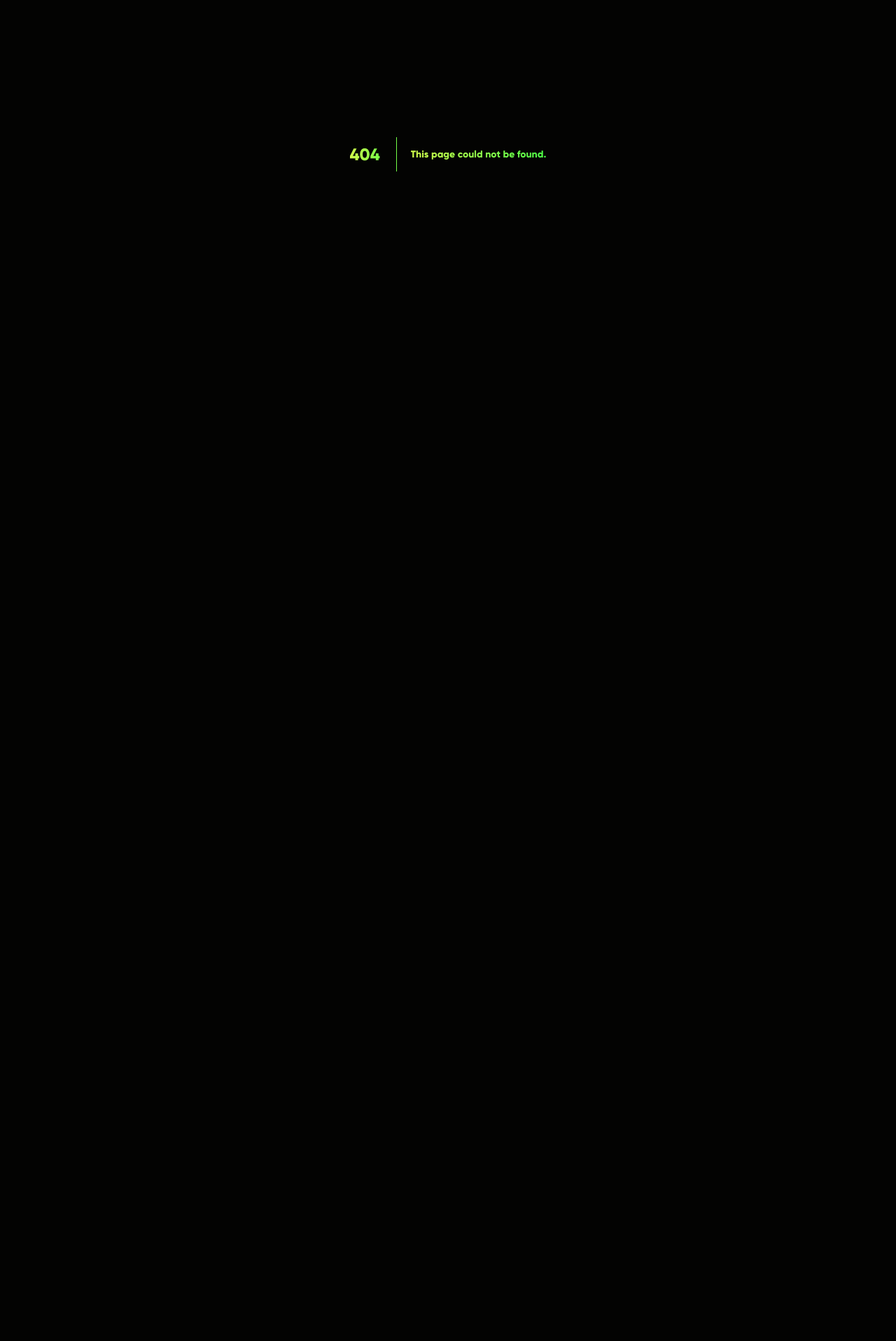
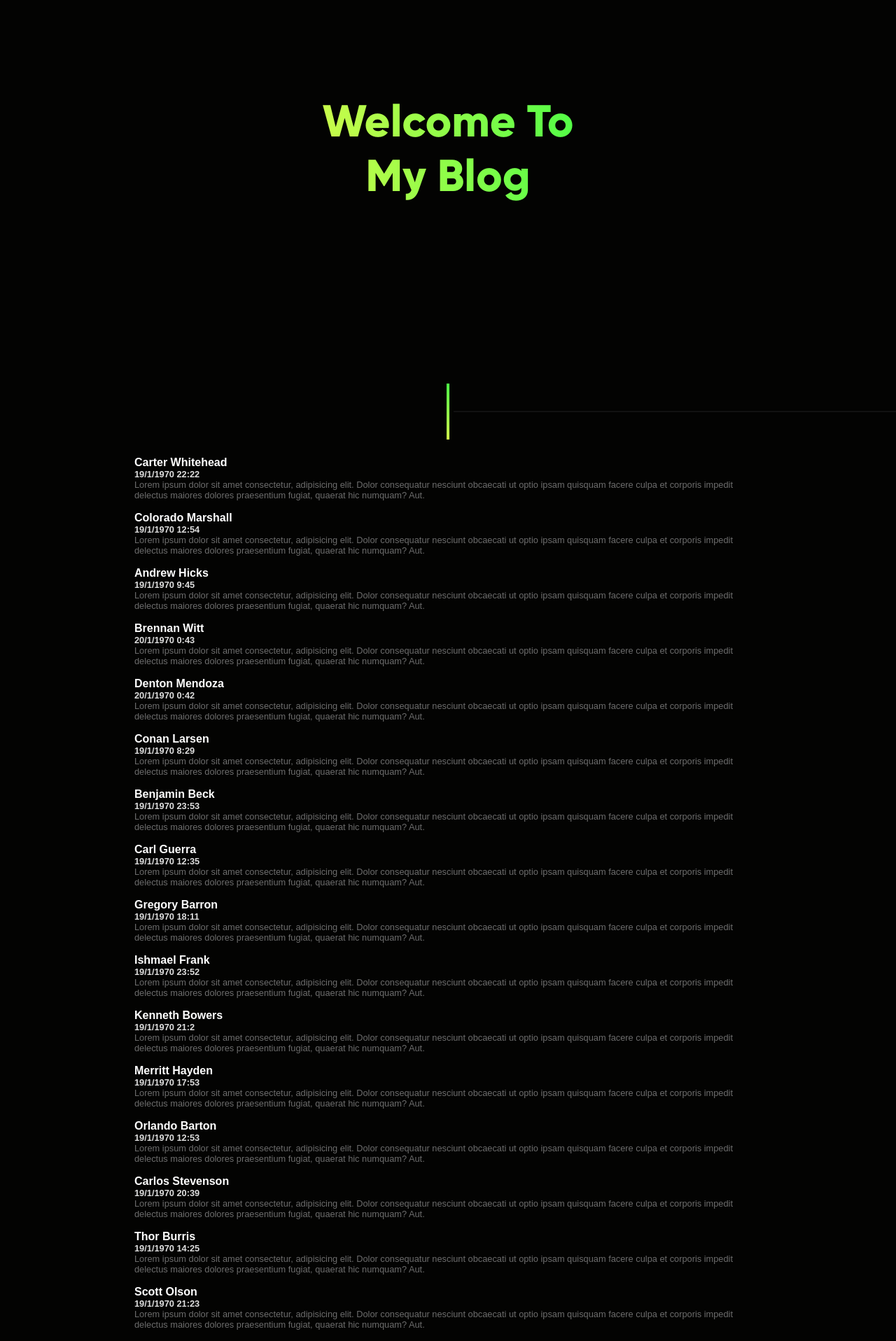
Before and after one commit to safin-sys/rudra-nil-utsa, a Next.js app: page /blog in a window 1280 px wide. Before the commit this address had no page. Shown: the part 180-2096 px from the top of the page at 70% size. Before the commit the page ends 800 px from the top, so only its background shows below. Built offline with nearby package versions, Linux system fonts and the light colour scheme.

Commit message:
hero component upgrade

```diff
--- /dev/null
+++ b/components/Blog.jsx
@@ -0,0 +1,54 @@
+import style from '../styles/blog/Blog.module.scss'
+
+const blogs = [
+    {title: "Carter Whitehead", date: "1635728586"},
+	{title: "Colorado Marshall", date: "1601689917"},
+	{title: "Andrew Hicks", date: "1590316540"},
+	{title: "Brennan Witt", date: "1644188407"},
+	{title: "Denton Mendoza", date: "1644157562"},
+	{title: "Conan Larsen", date: "1585762993"},
+	{title: "Benjamin Beck", date: "1641193978"},
+	{title: "Carl Guerra", date: "1600514872"},
+	{title: "Gregory Barron", date: "1620673955"},
+	{title: "Ishmael Frank", date: "1641139465"},
+	{title: "Kenneth Bowers", date: "1630962435"},
+	{title: "Merritt Hayden", date: "1619591434"},
+	{title: "Orlando Barton", date: "1601636069"},
+	{title: "Carlos Stevenson", date: "1629596421"},
+	{title: "Thor Burris", date: "1607112655"},
+	{title: "Scott Olson", date: "1632230572"},
+	{title: "Baxter King", date: "1619392768"},
+	{title: "Lucius Maldonado", date: "1639656709"},
+	{title: "Cedric Tillman", date: "1599048555"},
+	{title: "Sean Herman", date: "1627049251"}
+]
+
+const content = "Lorem ipsum dolor sit amet consectetur, adipisicing elit. Dolor consequatur nesciunt obcaecati ut optio ipsam quisquam facere culpa et corporis impedit delectus maiores dolores praesentium fugiat, quaerat hic numquam? Aut."
+
+const Blog = () => {
+    return (
+        <main className={`${style.main} container`}>
+            {blogs.map((blog, i) => {
+                 return <Card key={i} title={blog.title} date={blog.date} content={content} />
+            })}
+        </main>
+    )
+}
+
+export default Blog
+
+const Card = ({ title, date, content }) => {
+    const handleDate = () => {
+        const num = parseInt(date)
+        const d = new Date(num)
+        return d
+    }
+    handleDate()
+    return (
+        <div className={style.cards}>
+            <h1>{title}</h1>
+            <h6>{`${handleDate().getDate()}/${handleDate().getMonth() + 1}/${handleDate().getFullYear()}`} {`${handleDate().getHours()}:${handleDate().getMinutes()}`}</h6>
+            <p>{content}</p>
+        </div>
+    )
+}
--- a/components/Hero.jsx
+++ b/components/Hero.jsx
@@ -1,8 +1,8 @@
-import style from '../styles/index/Hero.module.scss'
+import style from '../styles/Hero.module.scss'
 import { BiCoffee } from 'react-icons/bi'
 import { useRouter } from 'next/router'
 
-export default function Hero() {
+export default function Hero({ title, btn }) {
     const router = useRouter();
     const handleClick = e => {
         e.preventDefault();
@@ -10,8 +10,8 @@ export default function Hero() {
     }
     return (
         <div className={`${style.heroContainer} container`}>
-            <h1 className="gradientTitle">Hello Guys! <br/> I'm Rudra.</h1>
-            <button onClick={handleClick} className="regular-btn"><BiCoffee />Explore</button>
+            <h1 className="gradientTitle">{title}</h1>
+            {btn && <button onClick={handleClick} className="regular-btn"><BiCoffee />{btn}</button>}
         </div>
     )
 }
--- a/pages/about/index.js
+++ b/pages/about/index.js
@@ -3,6 +3,7 @@ import Navbar from "../../components/Navbar";
 import About from "../../components/About";
 import Footer from "../../components/Footer";
 import Divider from "../../components/Divider"
+import Hero from "../../components/Hero";
 
 export const getStaticProps = () => {
     const about = [
@@ -32,6 +33,8 @@ export default function AboutPage({ about }) {
                 <title>About | Rudra Nil Utsa</title>
             </Head>
             <Navbar />
+            <Hero title="About Me" />
+            <Divider />
             {about.map((abt, i) => {
                 return <About key={i} about={abt} left={i % 2 === 0? true : false} />
             })}
--- /dev/null
+++ b/pages/blog/index.js
@@ -0,0 +1,23 @@
+import Head from "next/head"
+import Blog from "../../components/Blog"
+import Divider from "../../components/Divider"
+import Footer from "../../components/Footer"
+import Hero from "../../components/Hero"
+import Navbar from "../../components/Navbar"
+
+const BlogPage = () => {
+    return (
+        <>
+            <Head>
+                <title>Blog | Rudra Nil Utsa</title>
+            </Head>
+            <Navbar />
+            <Hero title="Welcome To My Blog" />
+            <Divider direction="right" />
+            <Blog />
+            <Footer />
+        </>
+    )
+}
+
+export default BlogPage
--- a/pages/index.js
+++ b/pages/index.js
@@ -60,7 +60,7 @@ export default function Home({ services, packs }) {
         <link rel="icon" href="/favicon.ico" />
       </Head>
       <Navbar />
-      <Hero />
+      <Hero title="Hello Guys! I'm Rudra." btn="Explore" />
       <Divider direction="right" />
       <Love />
       <Divider direction="left" />
--- /dev/null
+++ b/public/admin/config.yml
@@ -0,0 +1,3 @@
+backend:
+  name: git-gateway
+  branch: master
--- a/styles/index/Hero.module.scss
+++ b/styles/Hero.module.scss
@@ -2,6 +2,9 @@
     display: grid;
     place-content: center;
     height: calc(90vh - 64px);
+    h1 {
+        max-width: 10ch;
+    }
     button {
         width: fit-content;
         justify-self: center;
--- /dev/null
+++ b/styles/blog/Blog.module.scss
@@ -0,0 +1,14 @@
+.main {
+    color: white;
+    .cards {
+        margin: 1rem 0;
+        h6 {
+            font-size: .8rem;
+            color: #dedede;
+        }
+        p {
+            font-size: .8rem;
+            color: #6d6d6d;
+        }
+    }
+}
```
Also changed, not shown: public/admin/index.html (added, +12 -0 lines).
